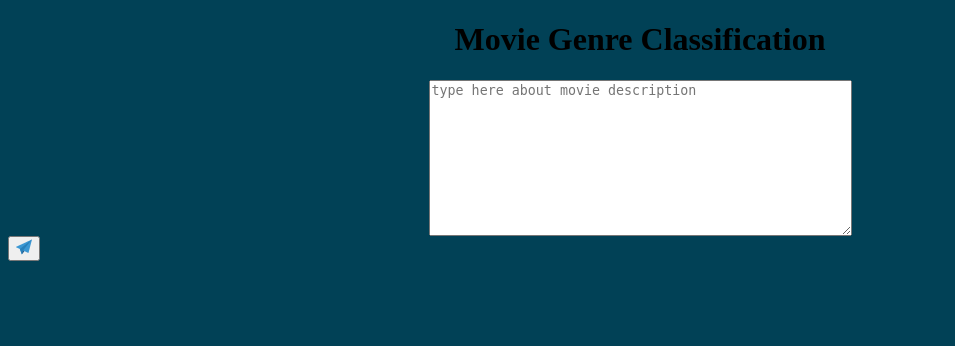
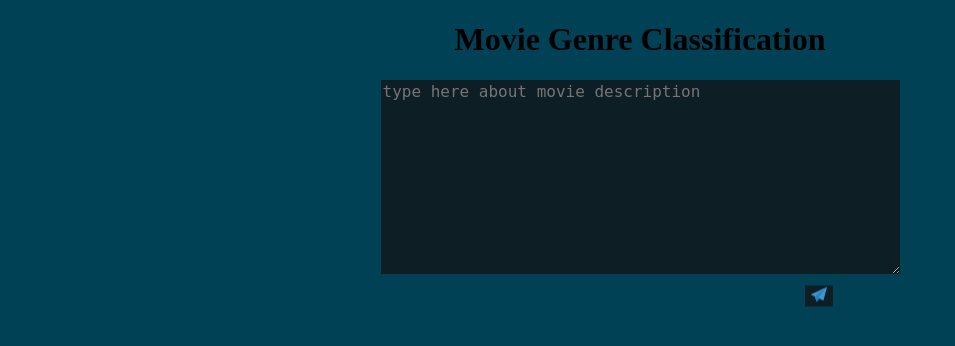
Before and after one commit to MorningStarTM/movie-genre-classification, a Flask app: page / in a window 1280 px wide. Shown: the top 346 px of the page, without its empty margins (0-955 px from the left). Run offline with Flask 2, Linux system fonts and the light colour scheme.

Commit message:
button completed

```diff
--- a/static/css/style.css
+++ b/static/css/style.css
@@ -10,4 +10,29 @@ textarea {
     display: block;
     margin-left: auto;
     margin-right: auto;
+    background-color: rgb(13, 30, 36);
+    border: none;
+    color: aliceblue;
+    font-size: large;
 }
+
+.center {
+    margin: 0;
+    position: absolute;
+    top: 37%;
+    left: 64%;
+    -ms-transform: translate(-50%, -50%);
+    transform: translate(-50%, -50%);
+
+  }
+
+button {
+    background-color: rgb(13, 30, 36);
+    border: none;
+
+}
+
+button:hover {
+    background-color: aliceblue;
+    border-radius: 2px;
+}
--- a/templates/index.html
+++ b/templates/index.html
@@ -15,7 +15,10 @@
         <textarea name="text" id="" cols="50" rows="10" placeholder="type here about movie description"></textarea>
     </div>
 
-    <button><img src="{{url_for('static', filename='images/paper-plane.png')}}" alt="Send " /></button>
+    <div class="center">
+        <button><img src="{{url_for('static', filename='images/paper-plane.png')}}" alt="Send " /></button>
+    </div>
+
 
 </body>
 </html>
```
